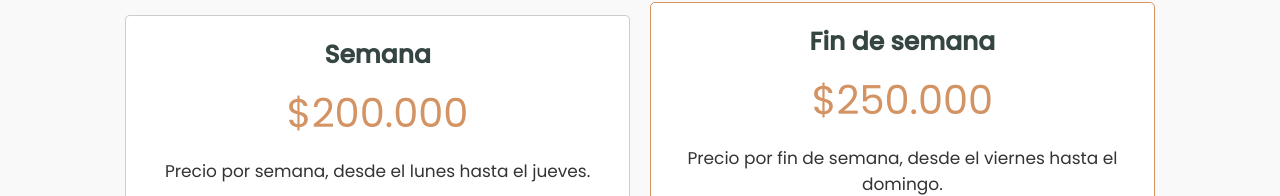
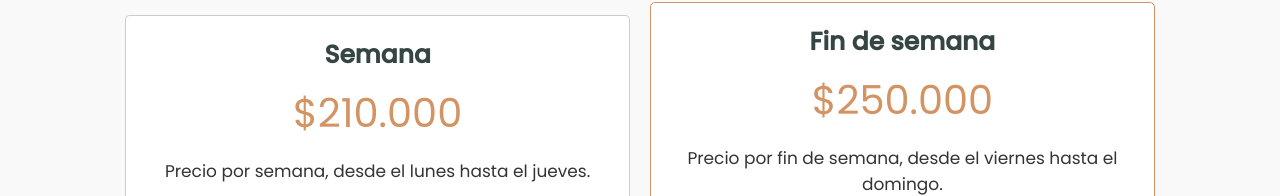
Before and after one commit to Anders1718/Boreal-Camp, a plain HTML site: page index.html in a window 1280 px wide. Shown: the part 4463-4659 px from the top of the page. Drawn offline with Linux system fonts and the light colour scheme.

Commit message:
Cambio de precio

```diff
--- a/index.html
+++ b/index.html
@@ -176,12 +176,11 @@
         </div>
     </section>
     <section class="precios" id="precios">
-
         <h1 class="heading">PLANES DE PRECIOS</h1>
         <div class="caja-contenedor">
             <div class="caja">
                 <h3 class="titulo">Semana</h3>
-                <div class="tipos">$200.000</div>
+                <div class="tipos">$210.000</div>
                 <p>Precio por semana, desde el lunes hasta el jueves.</p>
                 <a href="#" class="btn">Reserva ya</a>
             </div>
```
